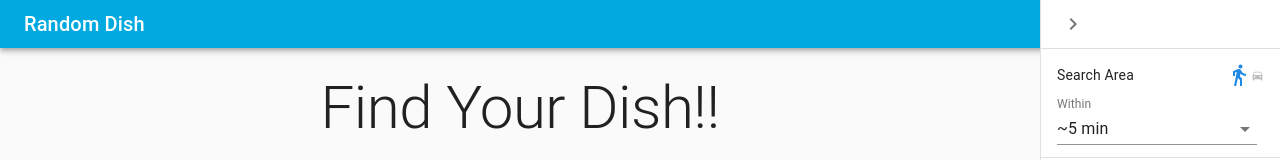
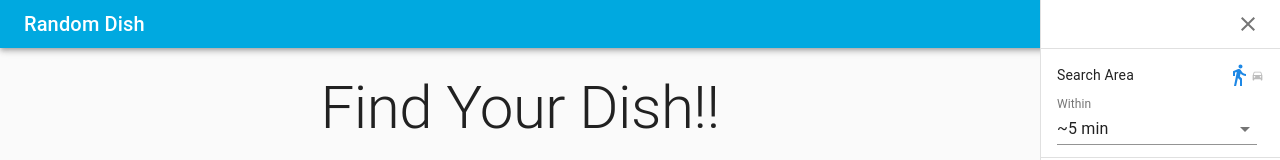
Before and after one commit to shin-hama/random-dish, a React (Create React App) app in the folder frontend/: page / in a window 1280 px wide. Both pictures are taken after a click on the button "menu". Shown: the top 160 px of the page. Built offline with nearby package versions, Linux system fonts and the light colour scheme.

Commit message:
MAINT: Change Drawwer ICON

```diff
--- a/frontend/src/Header.js
+++ b/frontend/src/Header.js
@@ -8,8 +8,15 @@ import Typography from '@material-ui/core/Typography'
 import MenuIcon from '@material-ui/icons/Menu'
 
 const useStyles = makeStyles((theme) => ({
+  root: {
+    zIndex: theme.zIndex.drawer - 1,
+  },
   title: {
     flexGrow: 1,
+  },
+  icon: {
+    justifyContent: 'flex-end',
+    zIndex: theme.zIndex.drawer + 1,
   },
 }))
 
@@ -17,18 +24,20 @@ function Header({ menuIconClicked }) {
   const classes = useStyles()
 
   return (
-    <>
-      <AppBar position="relative">
+    <AppBar position="relative" className={classes.root}>
       <Toolbar>
         <Typography variant="h6" className={classes.title} noWrap>
           Random Dish
         </Typography>
-          <IconButton color="inherit" aria-label="menu">
-            <MenuIcon onClick={menuIconClicked} />
+        <IconButton
+          color="inherit"
+          aria-label="menu"
+          onClick={menuIconClicked}
+          className={classes.icon}>
+          <MenuIcon />
         </IconButton>
       </Toolbar>
     </AppBar>
-    </>
   )
 }
 Header.propTypes = {
--- a/frontend/src/RightDrawer.js
+++ b/frontend/src/RightDrawer.js
@@ -1,6 +1,6 @@
 import PropTypes from 'prop-types'
 import React from 'react'
-import { makeStyles, useTheme } from '@material-ui/core/styles'
+import { makeStyles } from '@material-ui/core/styles'
 import Checkbox from '@material-ui/core/Checkbox'
 import CssBaseline from '@material-ui/core/CssBaseline'
 import Drawer from '@material-ui/core/Drawer'
@@ -15,8 +15,7 @@ import ListItemText from '@material-ui/core/ListItemText'
 import ListItemSecondaryAction from '@material-ui/core/ListItemSecondaryAction'
 import MenuItem from '@material-ui/core/MenuItem'
 import Select from '@material-ui/core/Select'
-import ChevronLeftIcon from '@material-ui/icons/ChevronLeft'
-import ChevronRightIcon from '@material-ui/icons/ChevronRight'
+import CloseIcon from '@material-ui/icons/Close'
 import DirectionsCarIcon from '@material-ui/icons/DirectionsCar'
 import DirectionsWalkIcon from '@material-ui/icons/DirectionsWalk'
 import { blue, grey } from '@material-ui/core/colors'
@@ -26,14 +25,15 @@ const useStyles = makeStyles((theme) => ({
     ...theme.mixins.drawer,
     flexShrink: 0,
   },
-  drawerPaper: { ...theme.mixins.drawer },
+  drawerPaper: {
+    ...theme.mixins.drawer,
+  },
   drawerHeader: {
     display: 'flex',
-    alignItems: 'center',
     padding: theme.spacing(0, 1),
     // necessary for content to be below app bar
     ...theme.mixins.toolbar,
-    justifyContent: 'flex-start',
+    justifyContent: 'flex-end',
   },
   selector: {
     minWidth: 200,
@@ -97,7 +97,6 @@ const TransportationIcon = () => {
 
 function RightDrawer({ open, setOpen }) {
   const classes = useStyles()
-  const theme = useTheme()
   const [openNow, setOpenNow] = React.useState(true)
 
   const handleDrawerClose = () => {
@@ -121,11 +120,7 @@ function RightDrawer({ open, setOpen }) {
         }}>
         <div className={classes.drawerHeader}>
           <IconButton onClick={handleDrawerClose}>
-            {theme.direction === 'rtl' ? (
-              <ChevronLeftIcon />
-            ) : (
-              <ChevronRightIcon />
-            )}
+            <CloseIcon />
           </IconButton>
         </div>
         <Divider />
```
Lines whose indentation alone changed are shown as unchanged.
